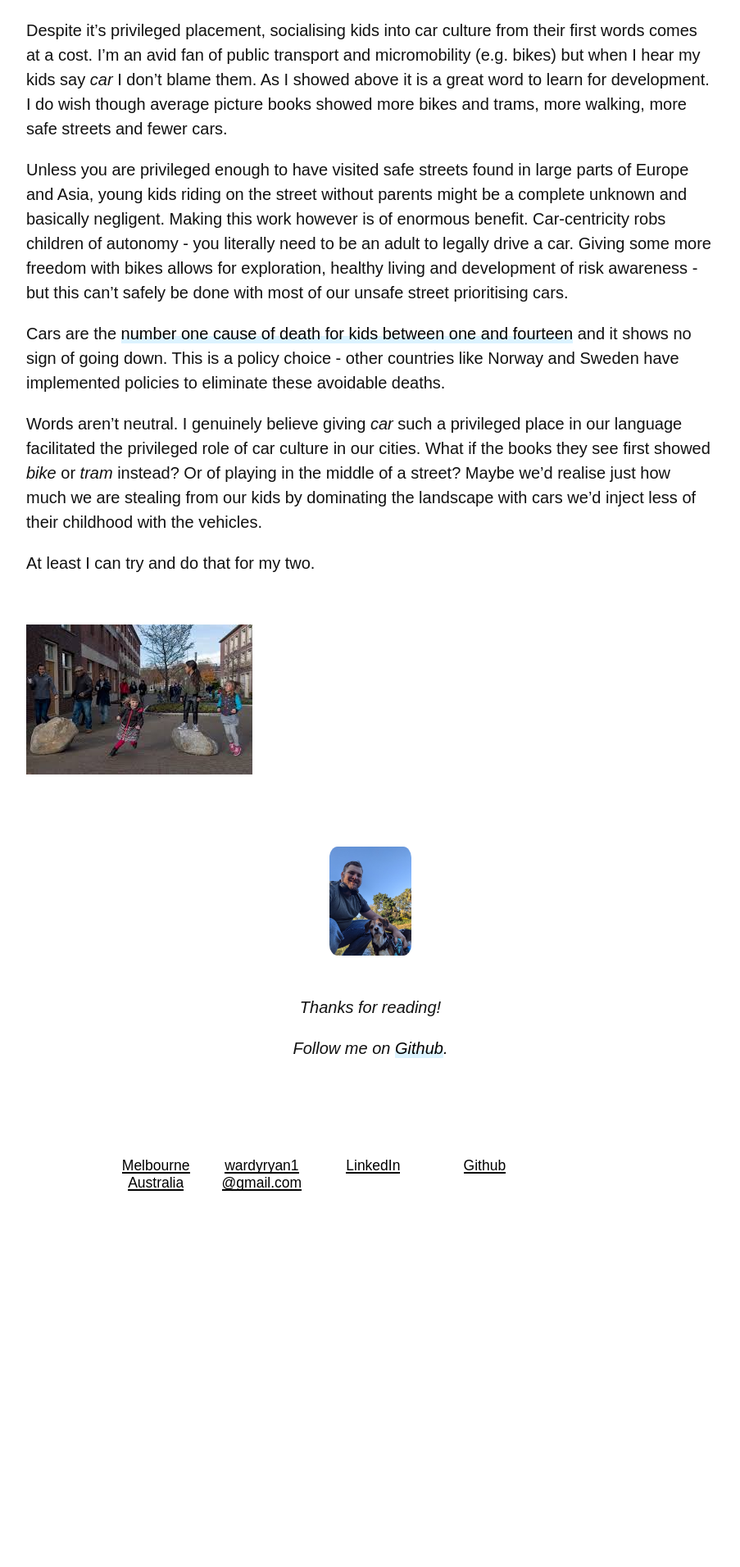
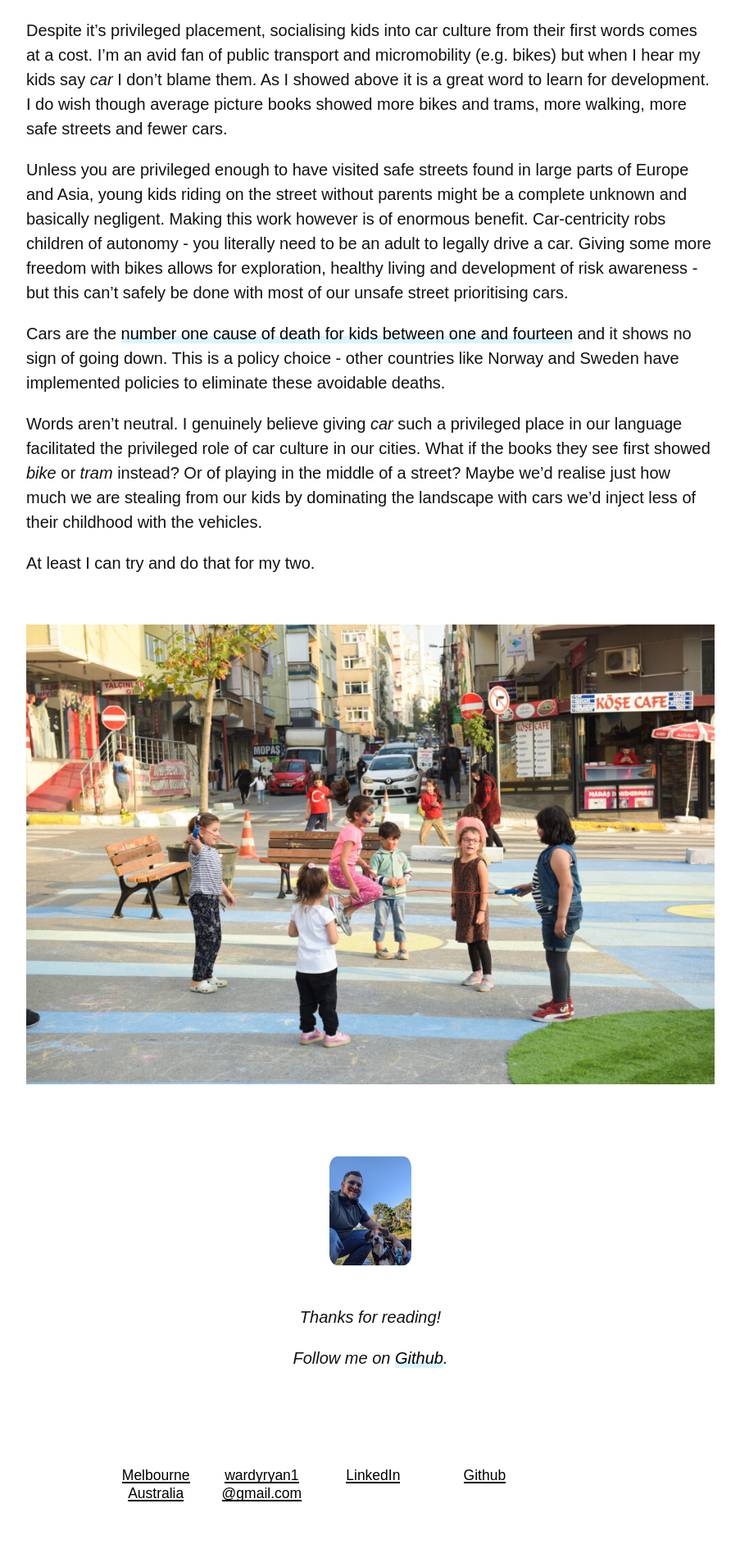
Before and after one commit to ryanward-io/ryanward-io.github.io, a Jekyll site: the page built from collections/_posts/2025-09-12-car-etymology.md, in a window 1280 px wide. Shown: the part 1342-3254 px from the top of the page at 82% size, without its empty margins (188-1091 px from the left). Built offline with Jekyll 4.4.1, drawn with Linux system fonts in a browser that asks for light colours; nearby versions of some CDN libraries; some web fonts are replaced; before the commit the page ends 2876 px from its top, so only the background shows below that.

Commit message:
Updated picture

```diff
--- a/collections/_posts/2025-09-12-car-etymology.md
+++ b/collections/_posts/2025-09-12-car-etymology.md
@@ -32,4 +32,4 @@ Words aren’t neutral. I genuinely believe giving *car* such a privileged place
 
 At least I can try and do that for my two.
 
-![Safe street in Europe with kids playing](/images/posts/2025-09-12-car-etymology/safe-streets.jpg)
+![Kids playing in a safe street](/images/posts/2025-09-12-car-etymology/safe-streets2.jpg)
```
Also changed, not shown: images/posts/2025-09-12-car-etymology/safe-streets2.jpg (added).
